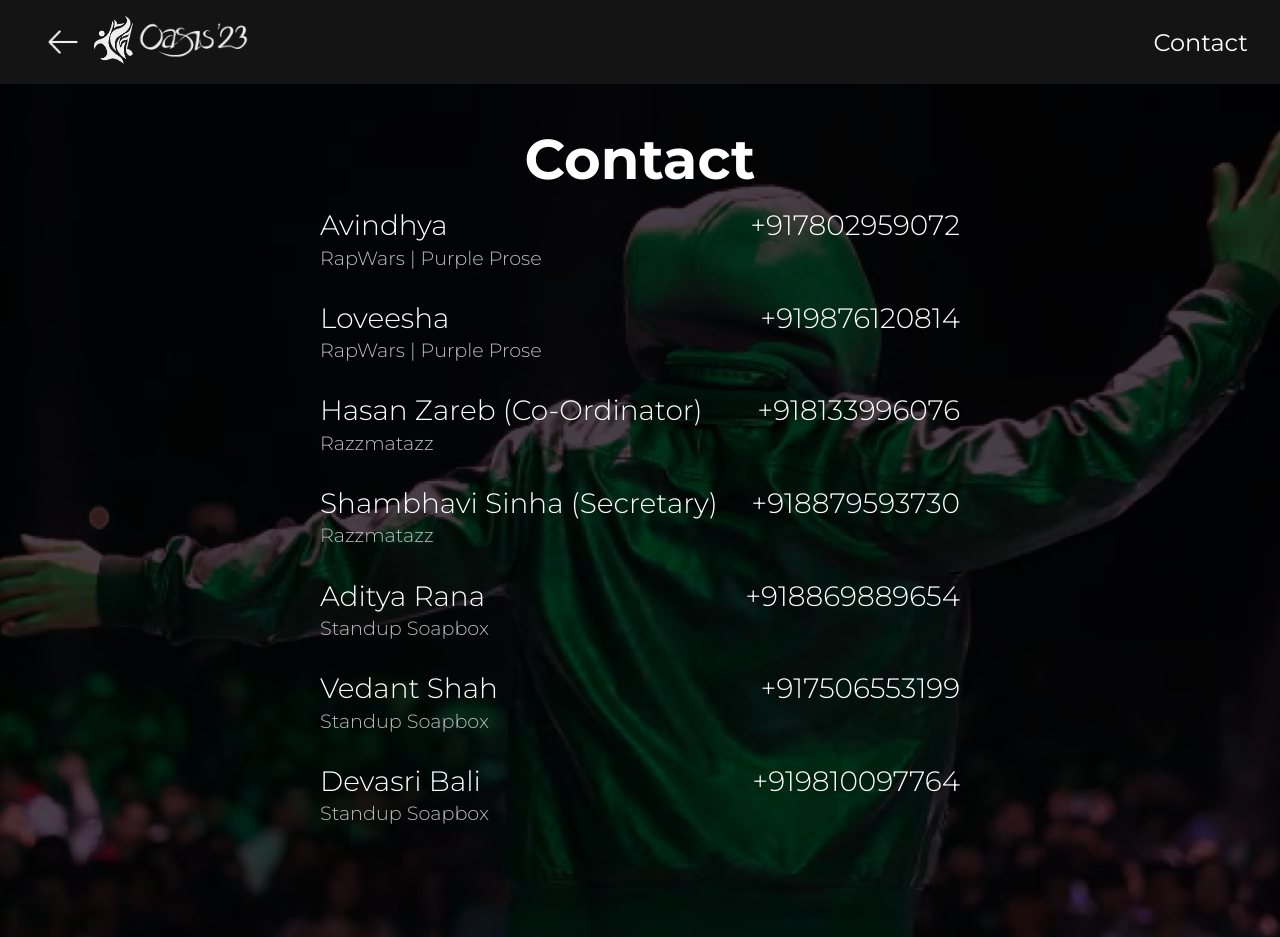
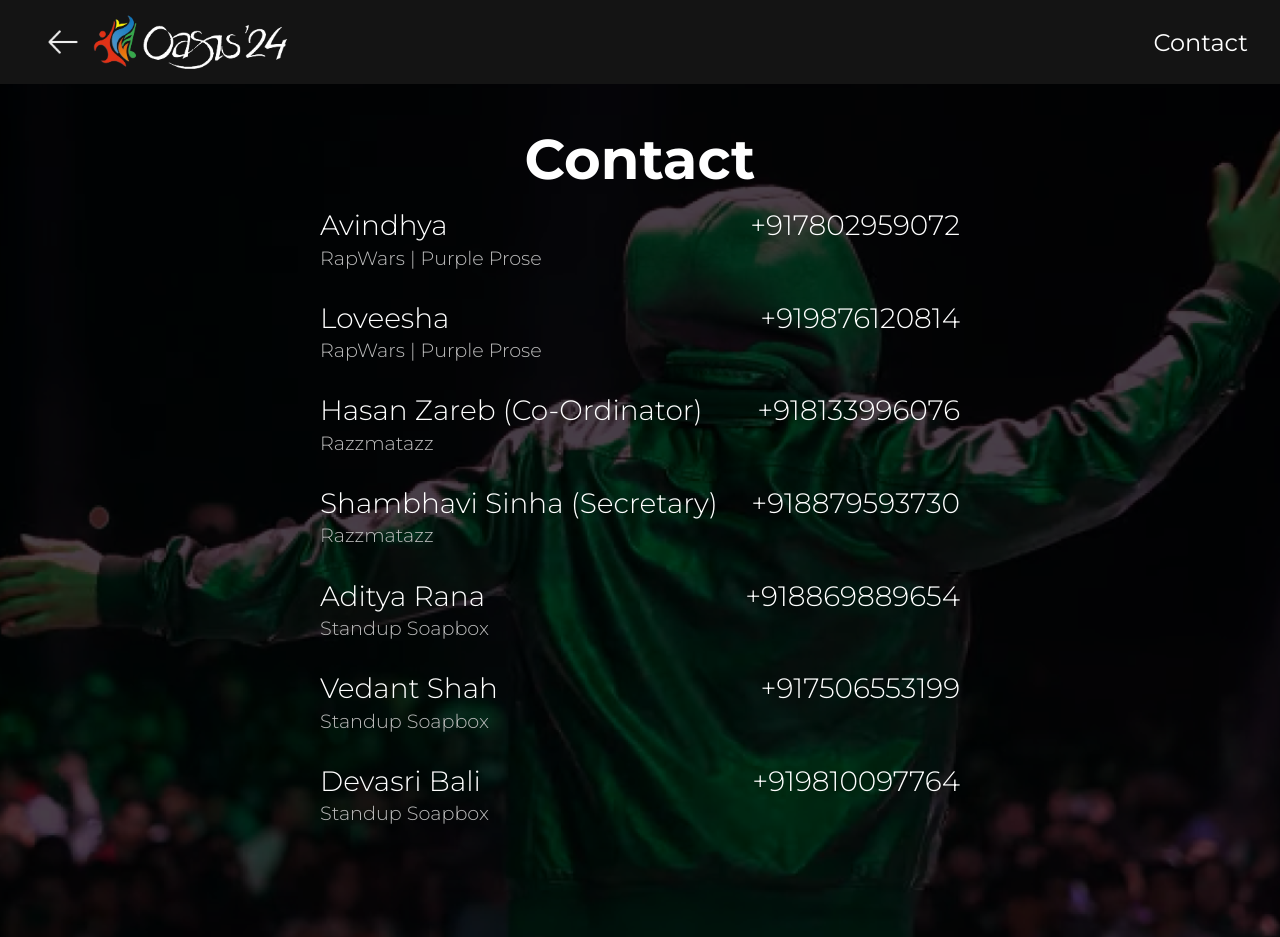
Before and after one commit to dvm-bitspilani/oasis-prereg, a React (Vite) app: page /preregistrations/Contact in a window 1280 px wide. Built offline with nearby package versions, Linux system fonts and the light colour scheme.

Commit message:
update: oasis logo

```diff
--- a/src/routes/components/Navbar/Navbar.css
+++ b/src/routes/components/Navbar/Navbar.css
@@ -1,4 +1,4 @@
-.navbar-container{
+.navbar-container {
   top: 0;
   width: 100%;
   max-width: 100vw;
@@ -10,7 +10,7 @@
   position: absolute;
   z-index: 2;
 }
-.navbar-logo{
+.navbar-logo {
   width: 20%;
   display: flex;
   /* justify-content: space-between; */
@@ -18,43 +18,45 @@
   align-items: center;
   gap: 0.2rem;
 }
-.navbar-logo img{
+.navbar-logo img {
   height: 3rem;
   width: auto;
 }
 
-.oasis-container img{
-    height: 2.5rem;
+.oasis-container img {
+  height: 3rem;
   width: auto;
+  scale: 2;
+  transform: translateX(20px) translateY(4px);
 }
-.navbar-items{
+.navbar-items {
   display: flex;
   justify-content: space-between;
   align-items: center;
   gap: 3rem;
   /* width: 15%; */
 }
-.navbar-items span{
+.navbar-items span {
   color: white;
   font-size: 1.5rem;
-    font-family: 'Montserrat', sans-serif;
+  font-family: "Montserrat", sans-serif;
 }
 
-.navbar-items img{
+.navbar-items img {
   height: 2.5rem;
   width: auto;
   margin: auto;
   padding-top: 0.1rem;
 }
 @media screen and (max-width: 450px) {
-    .navbar-container{
+  .navbar-container {
     position: absolute;
     padding-inline: 0.5rem;
     padding-block: 2rem;
   }
-    .navbar-logo{
+  .navbar-logo {
     width: unset;
-        gap:unset;
+    gap: unset;
   }
   .navbar-logo img {
     height: unset;
@@ -64,32 +66,31 @@
     height: unset;
     width: 100px;
   }
-    .oasis-container{
+  .oasis-container {
     display: none;
   }
 }
-  .navbar-back-button{
+.navbar-back-button {
   /* background-color: red; */
   height: 100%;
   margin-inline: 1rem;
-    position:relative;
+  position: relative;
   left: 0;
   top: 0;
   bottom: 0;
   display: flex;
   align-items: center;
 }
-  .navbar-back-button img{
+.navbar-back-button img {
   /* filter: invert(100%); */
   width: 30px;
   transition: all 0.5s;
 }
-  .navbar-back-button img:hover{
+.navbar-back-button img:hover {
   /* filter: invert(100%); */
   /* width: 50px; */
   scale: 1.1;
-
 }
-  .navbar-back-button img:hover{
+.navbar-back-button img:hover {
   cursor: pointer;
 }
--- a/src/routes/components/Navbar/Navbar.jsx
+++ b/src/routes/components/Navbar/Navbar.jsx
@@ -1,10 +1,9 @@
-import React from 'react'
-import '../Navbar/Navbar.css'
-import OasisLogo from '../../../assets/oasis-logo.png'
-import Oasis from '../../../assets/oasis.png'
-import ProfileImg from '../../../assets/profile.svg'
-import { Link } from 'react-router-dom'
-import BackBtn from '../../../assets/backarrow.png'
+import React from "react";
+import "../Navbar/Navbar.css";
+import Oasis from "../../../assets/oasis.png";
+import ProfileImg from "../../../assets/profile.svg";
+import { Link } from "react-router-dom";
+import BackBtn from "../../../assets/backarrow.png";
 const Navbar = () => {
   // const history = useHistory();
 
@@ -14,20 +13,28 @@ const Navbar = () => {
     window.history.back(); // Go back to the previous page
   };
   return (
-    <div className="navbar-container" >
+    <div className="navbar-container">
       <div className="navbar-back-button" onClick={handleBackButtonClick}>
-        <img src={BackBtn} width='10px' height='auto'></img>
+        <img src={BackBtn} width="10px" height="auto"></img>
       </div>
-        <div className="navbar-logo">
-            <Link to='/home' style={{textDecoration: "none"}}><img src={OasisLogo} alt="Oasis Logo" /></Link>
-            <Link to='/home' style={{textDecoration: "none"}}><div className="oasis-container"><img src={Oasis} alt="Oasis"/></div></Link>
-        </div>
-        <div className="navbar-items">
-            <Link to='/contact' style={{textDecoration: "none"}}><span>Contact</span></Link>
-            {/* <Link to='/profile' style={{textDecoration: "none"}}><img src={ProfileImg}></img></Link> */}
-        </div>
+      <div className="navbar-logo">
+        {/* <Link to="/home" style={{ textDecoration: "none" }}>
+          <img src={OasisLogo} alt="Oasis Logo" />
+        </Link> */}
+        <Link to="/home" style={{ textDecoration: "none" }}>
+          <div className="oasis-container">
+            <img src={Oasis} alt="Oasis" />
+          </div>
+        </Link>
+      </div>
+      <div className="navbar-items">
+        <Link to="/contact" style={{ textDecoration: "none" }}>
+          <span>Contact</span>
+        </Link>
+        {/* <Link to='/profile' style={{textDecoration: "none"}}><img src={ProfileImg}></img></Link> */}
+      </div>
     </div>
-  )
-}
+  );
+};
 
-export default Navbar
+export default Navbar;
```
Also changed, not shown: src/assets/oasis.png. Lines whose indentation alone changed are shown as unchanged.
